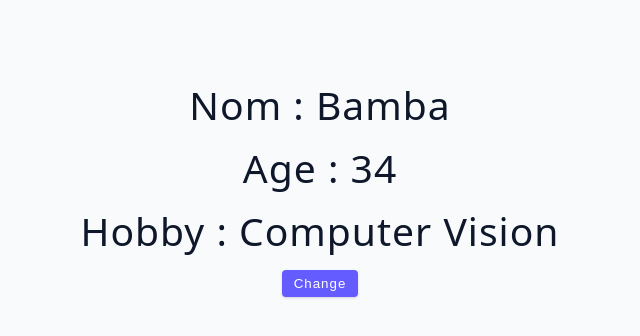
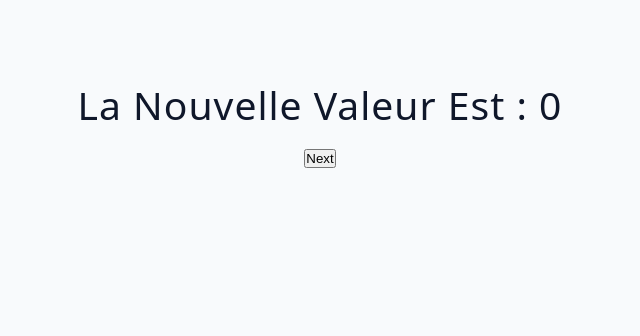
Before and after one commit to BambaThiam/React, a React (Vite) app in the folder 03-React avancé/: page / in a window 1280 px wide. Shown: the top 336 px of the page, without its empty margins (320-960 px from the left). Built offline with nearby package versions, Linux system fonts and the light colour scheme.

Commit message:
usestate_Gotcha begin

```diff
--- a/03-React avancé/src/App.jsx
+++ b/03-React avancé/src/App.jsx
@@ -1,4 +1,4 @@
-import Starter from './tutorial/01-useState/starter/04-useState-object.jsx'
+import Starter from './tutorial/01-useState/starter/05-useState-gotcha.jsx'
 
 function App() {
   return (
--- a/03-React avancé/src/tutorial/01-useState/starter/04-useState-object.jsx
+++ b/03-React avancé/src/tutorial/01-useState/starter/04-useState-object.jsx
@@ -8,9 +8,15 @@ const data = [
 
 const UseStateObject = () => {
   // Initialidation des états
-  const [name, setName] = useState('Bamba')
-  const [age, setAge] = useState(34)
-  const [hobby, setHobby] = useState('computer vision')
+  // const [name, setName] = useState('Bamba')
+  // const [age, setAge] = useState(34)
+  // const [hobby, setHobby] = useState('computer vision')
+
+  // const [person, setPerson] = useState({
+  //   name: 'Moustapha',
+  //   age: '27',
+  //   hobby: 'digital',
+  // })
 
   // const changePersonne = () => {
   //   data.map((person) => {
@@ -20,24 +26,23 @@ const UseStateObject = () => {
   //   })
   // }
 
+  // const changePersonne = () => {
+  //   setName('Daouda'), setAge(35), setHobby('Foot')
+  // }
   const changePersonne = () => {
-    data.map((person) => {
-      setName('Fatou')
-      setAge(36)
-      setHobby('couture')
-    })
+    setPerson({ name: 'Modou', age: 24, hobby: 'Football' })
   }
 
   return (
     <div>
-      <div>
-        <h2>Nom : {name}</h2>
-        <h2>Age : {age}</h2>
-        <h2>Hobby : {hobby}</h2>
-        <button className="btn" onClick={changePersonne}>
-          change
-        </button>
-      </div>
+      {/* <h2>{name}</h2>
+      <h2>{age}</h2>
+      <h2>{hobby}</h2> */}
+      {/* State est un objet dans le cas ci-dessous*/}
+      <h2>{person.name}</h2>
+      <h2>{person.age}</h2>
+      <h2>{person.hobby}</h2>
+      <button onClick={changePersonne}>Change</button>
     </div>
   )
 }
--- a/03-React avancé/src/tutorial/01-useState/starter/05-useState-gotcha.jsx
+++ b/03-React avancé/src/tutorial/01-useState/starter/05-useState-gotcha.jsx
@@ -1,5 +1,18 @@
+import { useState } from 'react'
+
 const UseStateGotcha = () => {
-  return <h2>useState "gotcha"</h2>;
-};
+  const [value, setValue] = useState(0)
 
-export default UseStateGotcha;
+  const handleClick = () => {
+    setValue(value + 1)
+    console.log(setValue)
+  }
+  return (
+    <div>
+      <h2>la nouvelle valeur est : {value}</h2>
+      <button onClick={handleClick}>Next</button>
+    </div>
+  )
+}
+
+export default UseStateGotcha
```
